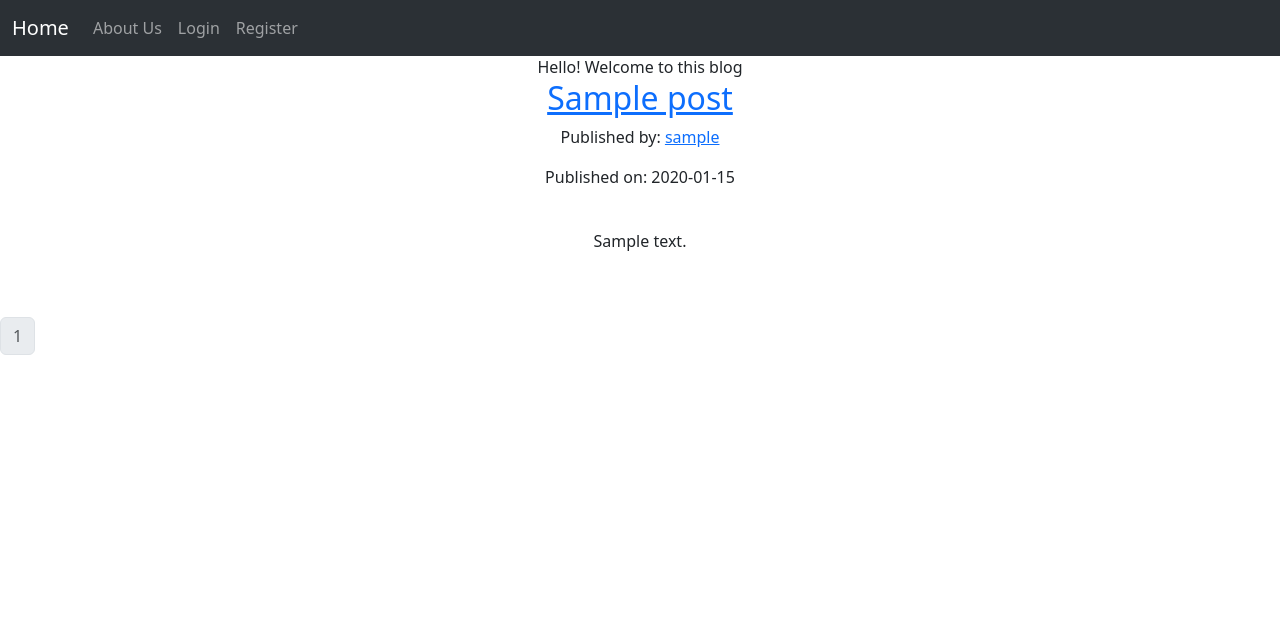
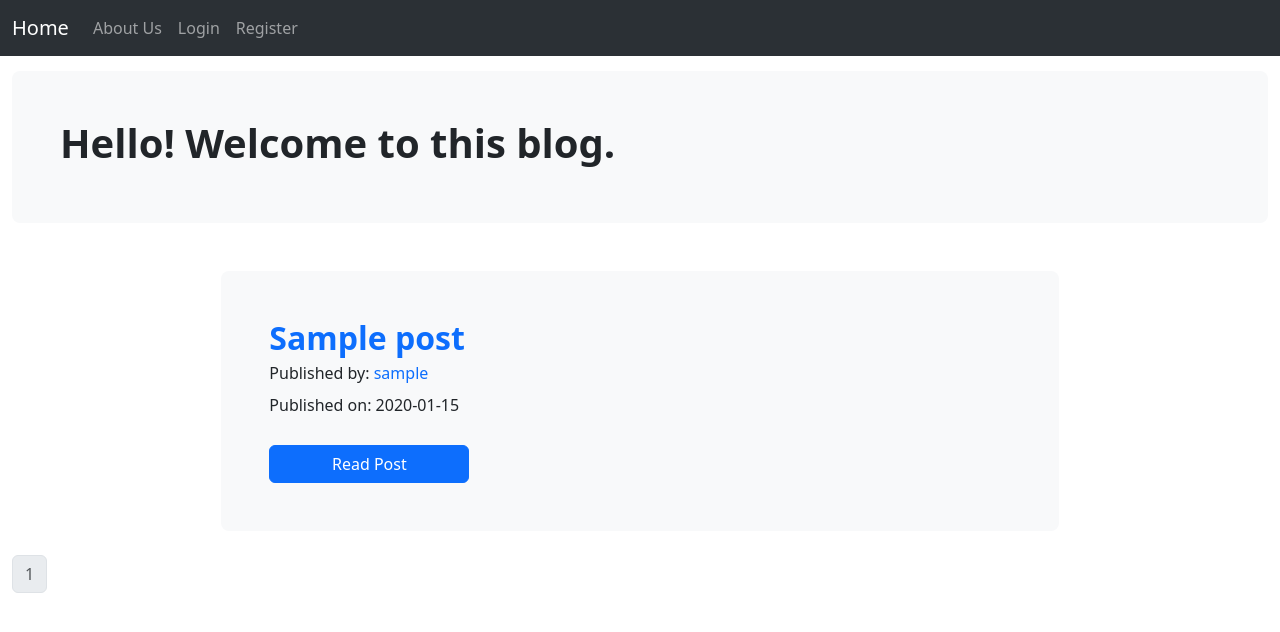
Before and after one commit to Rezuanul-Islam-Fahim/company-blog-flask, a Flask app: page / in a window 1280 px wide. Shown: the top 632 px of the page. Run offline with Flask 3, Linux system fonts and the light colour scheme; tables that the repository leaves empty hold one stand-in row (values such as "Sample post").

Commit message:
Add design to post block

```diff
--- a/blog/templates/home.html
+++ b/blog/templates/home.html
@@ -1,21 +1,32 @@
 {% extends "base.html" %}
 
 {% block content %}
-<div style="text-align: center;">
-    <div class="container-fluid">Hello! Welcome to this blog</div>
+<div class="container-fluid">
+    <div class="bg-body-tertiary rounded-3 my-3 p-5">
+        <h1 class="fs-1 fw-bolder">Hello! Welcome to this blog.</h1>
+    </div>
+</div>
 
+<div class="container-fluid text-center mt-5">
     {% for post in posts.items %}
-    <a href="{{ url_for('posts.blog_post', blog_post_id=post.id) }}">
-        <h2>{{ post.title }}</h2>
-    </a>
-    <p>Published by: <a href="{{ url_for('posts.user_posts', username=post.author.username) }}">{{ post.author.username
-            }}</a></p>
-    <p>Published on: {{ post.datetime.strftime('%Y-%m-%d') }}</p>
-    <br />
-    <p>{{ post.desc }}</p>
-    <br />
+    <div class="col-md-8 mx-auto bg-body-tertiary rounded-3 p-5 my-4 text-start lh-1">
+        <a class="link-underline link-underline-opacity-0"
+            href="{{ url_for('posts.blog_post', blog_post_id=post.id) }}">
+            <h2 class="fs-2 fw-semibold">{{ post.title }}</h2>
+        </a>
+        <p>Published by:
+            <a class="link-underline link-underline-opacity-0"
+                href="{{ url_for('posts.user_posts', username=post.author.username) }}">
+                {{post.author.username}}
+            </a>
+        </p>
+        <p>Published on: {{ post.datetime.strftime('%Y-%m-%d') }}</p>
+        <br />
+        <a href="{{ url_for('posts.blog_post', blog_post_id=post.id) }}" class="btn btn-primary" style="width: 200px;">
+            Read Post
+        </a>
+    </div>
     {% endfor %}
-    <br />
 
     <nav aria-label="Blog post navigation">
         <ul class="pagination">
@@ -23,7 +34,8 @@
             {% if posts.page == page_num %}
             <li class="page-item disabled"><a class="page-link" href="">{{ page_num }}</a></li>
             {% else %}
-            <li class="page-item"><a class="page-link" href="{{ url_for('core.home', page=page_num) }}">{{ page_num }}</a></li>
+            <li class="page-item"><a class="page-link" href="{{ url_for('core.home', page=page_num) }}">{{ page_num
+                    }}</a></li>
             {% endif %}
             {% endfor %}
         </ul>
```
